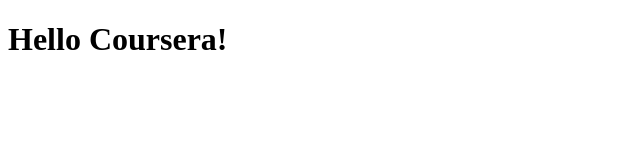
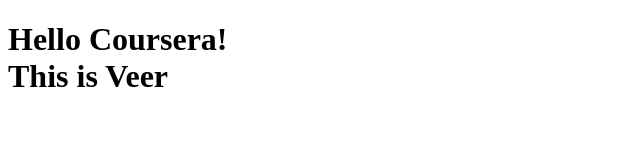
Before and after one commit to gupta-veer-rishabh/coursera-test, a plain HTML site: page site/index.html in a window 1280 px wide. Shown: the whole page, without its empty margins (0-640 px from the left). Drawn offline with Linux system fonts and the light colour scheme.

Commit message:
small addition in our page.

```diff
--- a/site/index.html
+++ b/site/index.html
@@ -6,6 +6,8 @@
 	<title>Hello Coursera!</title>
 </head>
 <body>
-  <h1>Hello Coursera!</h1>
+  <h1>Hello Coursera!
+	<br>
+	 This is Veer</h1>
 </body>
 </html>
```
